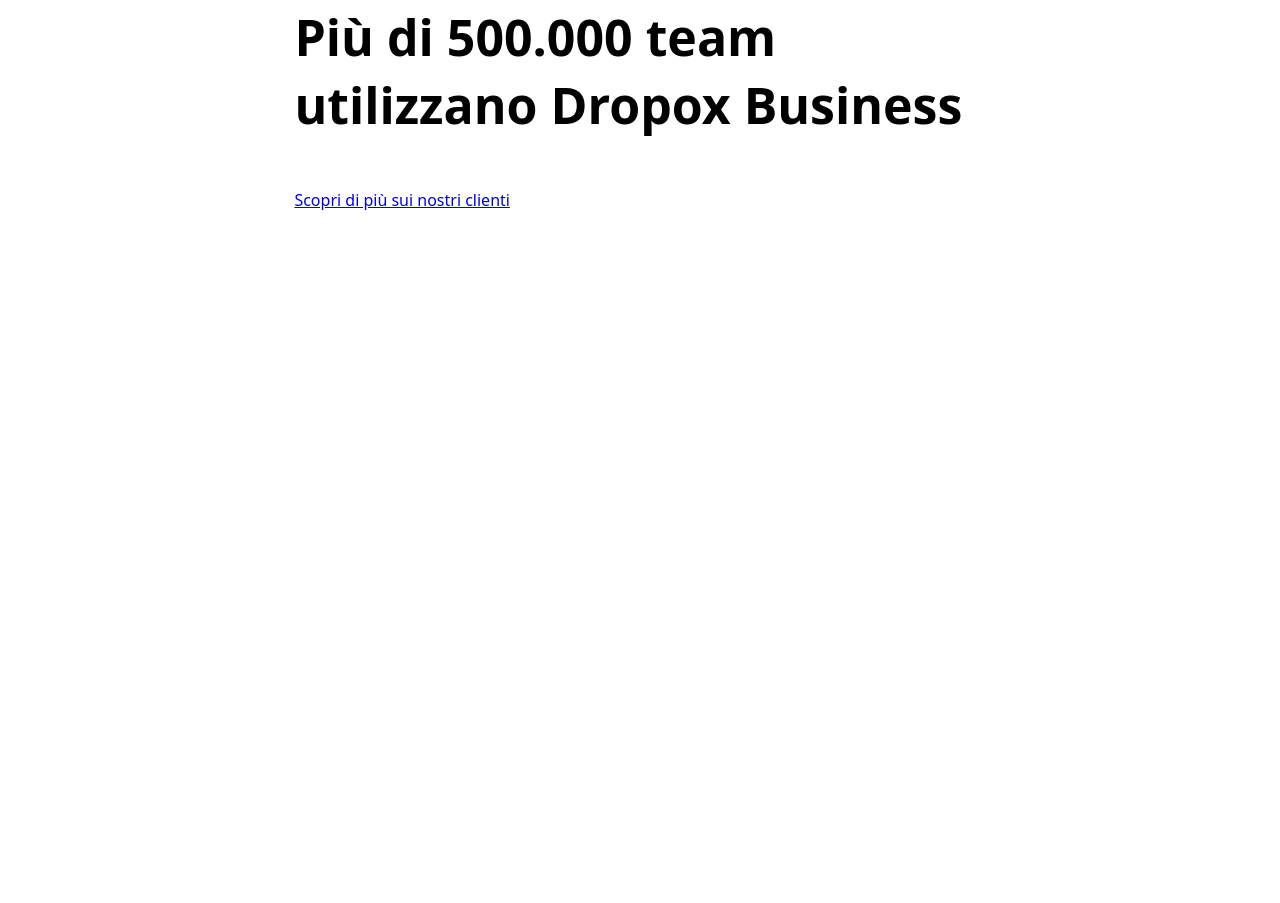
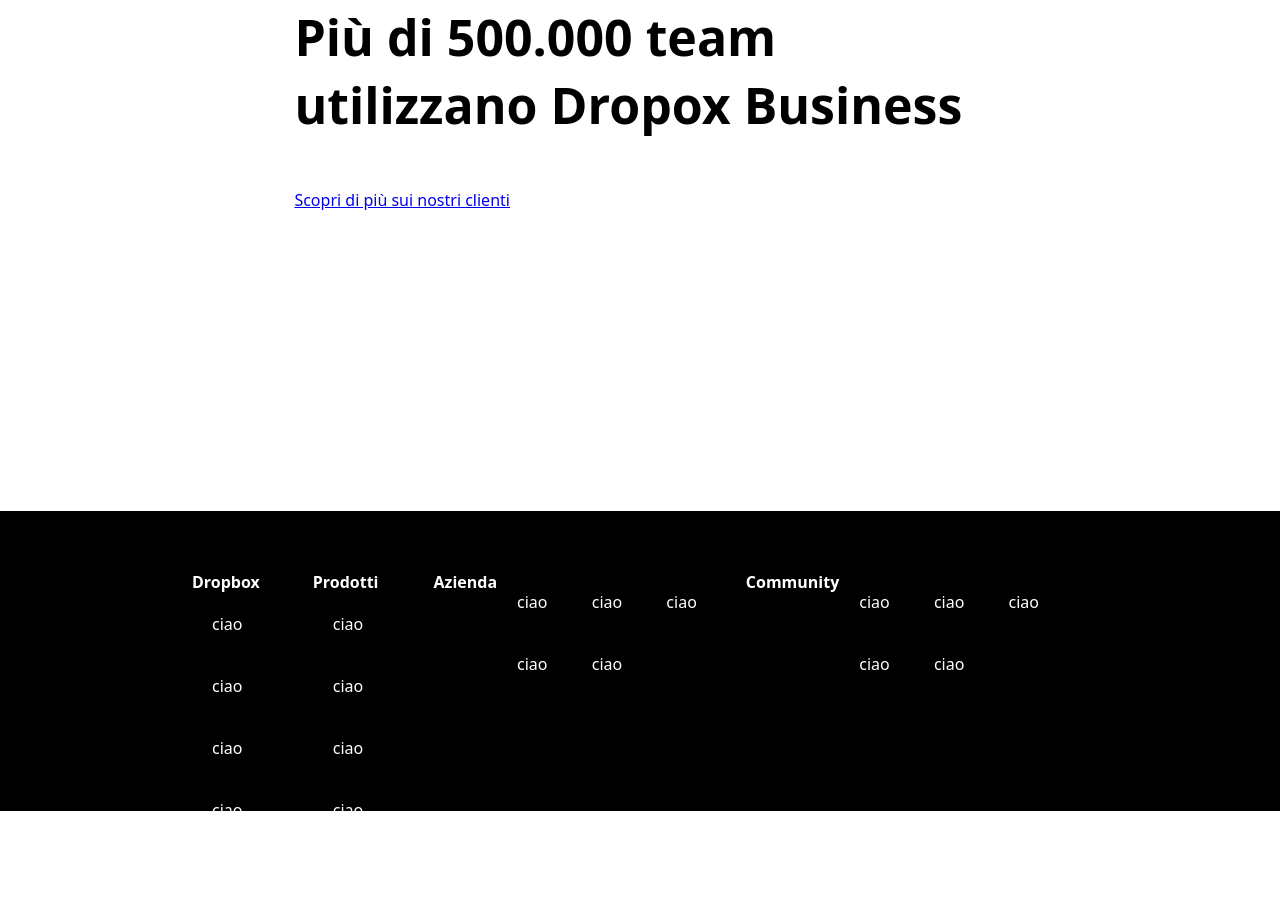
Before and after one commit to MattiaToscano/htmlcss-dropbox, a plain HTML site: page index.html in a window 1280 px wide. Shown: the part 6774-7677 px from the top of the page. Before the commit the page ends 7285 px from the top, so only its background shows below. Drawn offline with Linux system fonts and the light colour scheme.

Commit message:
[UPD] Create colonne footer

```diff
--- a/index.html
+++ b/index.html
@@ -212,10 +212,53 @@
                 <a class="mtop-50" href="#">Scopri di più sui nostri clienti</a>
             </div>
         </div>
+    </main>
+
+
+    <footer>
+        <div class="footer-container">
+            <div class="container-grande">
+                <div class="colonna20">
+                    <h4> Dropbox</h4>
+                        <ul>
+                            <li>ciao</li>
+                            <li>ciao</li>
+                            <li>ciao</li>
+                            <li>ciao</li>
+                            <li>ciao</li>
+                        </ul>
+                </div>
+                <div class="colonna20">
+                    <h4> Prodotti</h4>
+                          <ul>
+                                <li>ciao</li>
+                                <li>ciao</li>
+                                <li>ciao</li>
+                                <li>ciao</li>
+                                <li>ciao</li>
+                          </ul>
+                </div>
+                <h4> Azienda</h4>
+                          <ul>
+                                <li>ciao</li>
+                                <li>ciao</li>
+                                <li>ciao</li>
+                                <li>ciao</li>
+                                <li>ciao</li>
+                          </ul>
+                <h4> Community</h4>
+                          <ul>
+                                <li>ciao</li>
+                                <li>ciao</li>
+                                <li>ciao</li>
+                                <li>ciao</li>
+                                <li>ciao</li>
+                         </ul>
+            </div>
+        </div>
 
 
 
-    </main>
-    <footer></footer>
+    </footer>
 </body>
 </html>
--- a/style.css
+++ b/style.css
@@ -42,7 +42,6 @@ ul li{
     background-color: rgb(140, 221, 194);
     padding-top: 60px;
     position: relative;
-
 }
 
 .intestazione-principale{
@@ -145,6 +144,20 @@ ul li{
 .colonna-griglia{
     width: 30%;
 }
+/* Footer, Sesta parte esercizio */
+
+
+.footer-container {
+    max-width: 2500px;
+    background-color: rgb(140, 221, 194);
+    padding-top: 60px;
+    position: relative;
+    background-color: black;
+    height: 300px;
+    color: #fff
+}
+
+
 
 /* Utility */
 .mtop-10{
```
